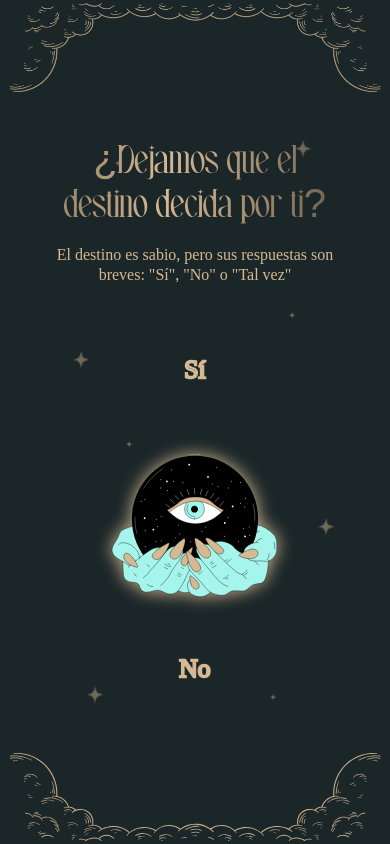
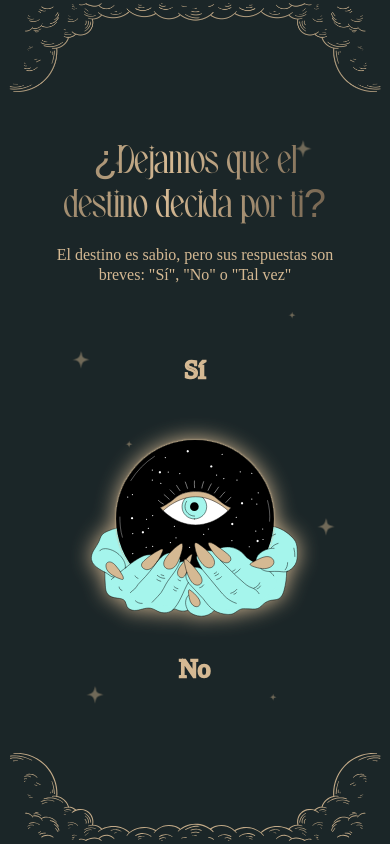
Before and after one commit to JessCardenas/oraculov1, a React (Vite) app: page / in a window 390 px wide. Built offline with nearby package versions, Linux system fonts and the light colour scheme.

Commit message:
Update HomeScreen.css

```diff
--- a/src/StyleSheets/HomeScreen.css
+++ b/src/StyleSheets/HomeScreen.css
@@ -78,8 +78,4 @@
     font-size: 2rem;
     padding: 1rem;
   }
-
-  .bolaManos {
-    transform: scale(0.8);
-  }
 }
```
